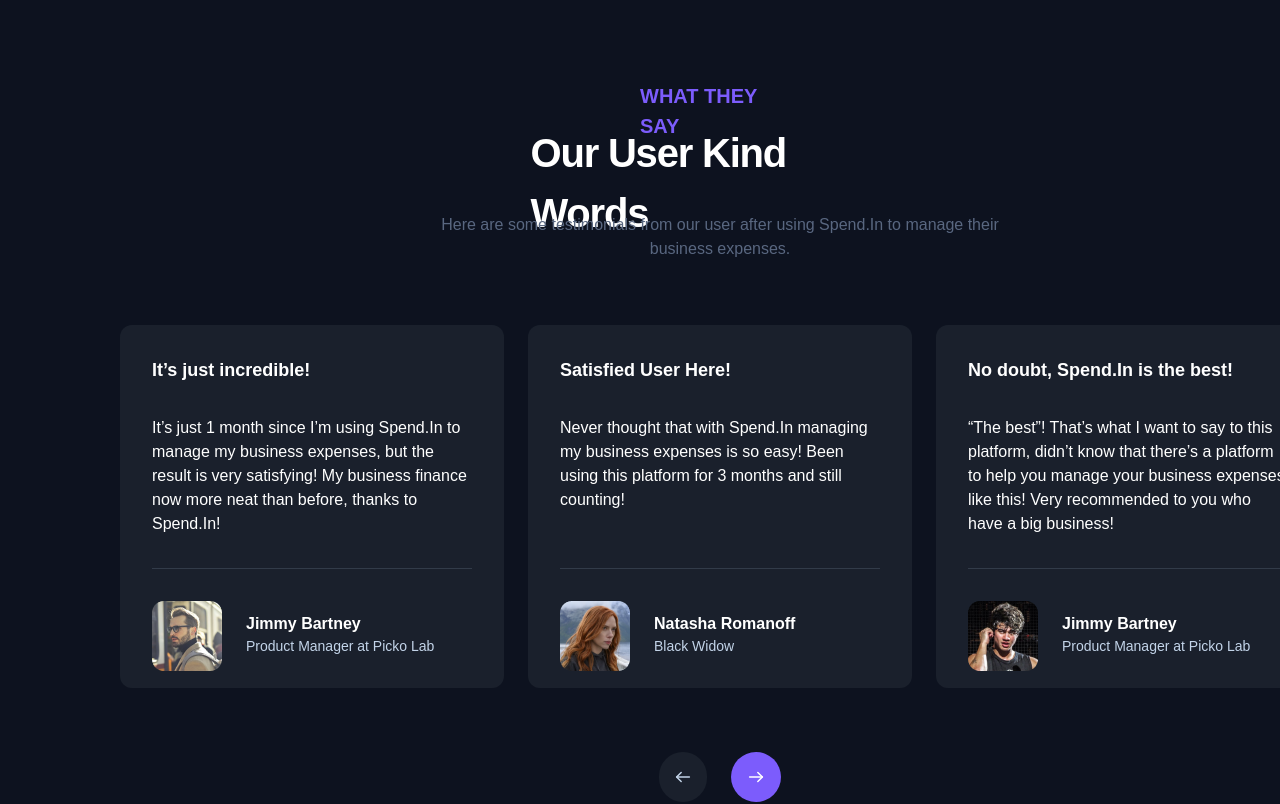
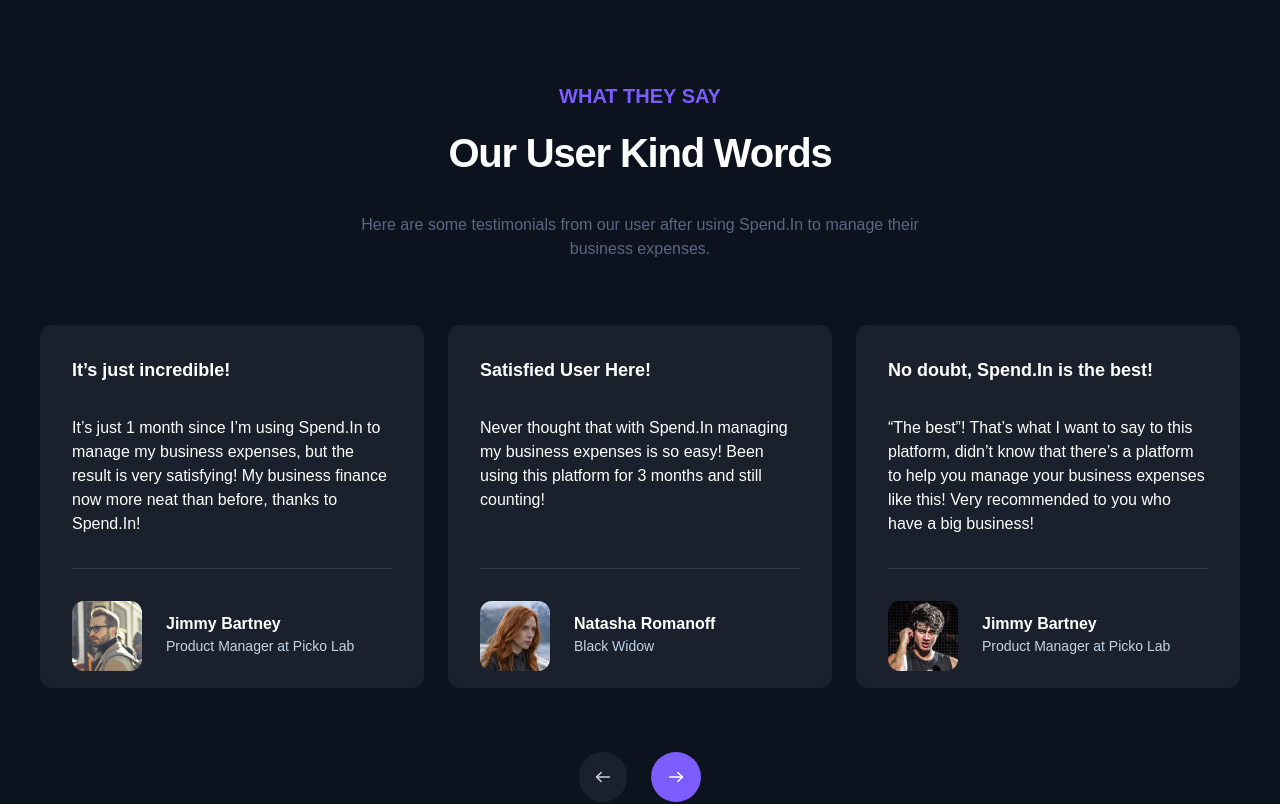
Before and after one commit to elonmelonm/spending-management-landing-page, a React (Vite) app: page / in a window 1280 px wide. Shown: the part 6460-7264 px from the top of the page. Built offline with nearby package versions, Linux system fonts and the light colour scheme.

Commit message:
fix testimonials section style

```diff
--- a/src/components/TestimonialsSection.jsx
+++ b/src/components/TestimonialsSection.jsx
@@ -8,13 +8,13 @@
 
 const TestimonialsSection = () => {
     return (
-        <section className="w-[1440px] h-[890px] relative bg-secondary-700 flex flex-col">
-            <div className="flex flex-col w-[568px] h-[186px] absolute items-center justify-center top-[120px] left-[436px] gap-6">
-                <div className="w-[379px] h-[186px] flex flex-col items-center justify-center  gap-3">
-                    <span className="w-[160px] h-[30px] text-primary-500 font-semibold text-[20px]">
+        <section className="w-full h-[967px] p-[120px] items-center relative bg-secondary-700 flex flex-col gap-16">
+            <div className="flex flex-col w-[568px] h-[186px] items-center justify-center gap-6">
+                <div className="w-[459px] h-[186px] flex flex-col items-center justify-center  gap-3">
+                    <span className="w-full h-[30px] text-center text-primary-500 font-semibold text-[20px]">
                         WHAT THEY SAY
                     </span>
-                    <span className="w-[379px] h-[60px] text-primary-0 font-bold text-[40px] tracking-[-0.03em]">
+                    <span className="w-full h-[60px] text-center text-primary-0 font-bold text-[40px] tracking-[-0.03em]">
                         Our User Kind Words
                     </span>
                 </div>
@@ -22,8 +22,7 @@
                     Here are some testimonials from our user after using Spend.In to manage their business  expenses.
                 </div>
             </div>
-
-            <div className="flex flex-row w-[1200px] h-[363px] absolute top-[370px] left-[120px] gap-6">
+            <div className="flex flex-row w-[1200px] h-[363px] gap-6">
                 <div className="flex flex-col w-[384px] p-8 h-[363px] rounded-[12px] bg-secondary-500 gap-8">
                     <span className="w-[320px] h-[27px] text-[18px] font-semibold text-primary-0 pb-4 ">
                         It’s just incredible!
@@ -31,9 +30,7 @@
                     <span className="w-[320px] h-[120px] text-[16px] font-medium text-primary-0 pb-[34px] ">
                         It’s just 1 month since I’m using Spend.In to manage my business expenses, but the result is very satisfying! My business finance now more neat than before, thanks to Spend.In!
                     </span>
-
                     <div class="w-[320px] h-0 left-8 top-[229px] opacity-20 border-t border-[#90A3BF]"></div>
-
                     <div className="flex gap-6 items-center">
                         <span>
                             <img src={Image1} alt="" />
@@ -48,7 +45,6 @@
                         </div>
                     </div>
                 </div>
-
                 <div className="flex flex-col w-[384px] p-8 h-[363px] rounded-[12px] bg-secondary-500 gap-8">
                     <span className="w-[320px] h-[27px] text-[18px] font-semibold text-primary-0 pb-4 ">
                         Satisfied User Here!
@@ -56,9 +52,7 @@
                     <span className="w-[320px] h-[120px] text-[16px] font-medium text-primary-0 pb-[34px] ">
                         Never thought that with Spend.In managing my business expenses is so easy! Been using this platform for 3 months and still counting!
                     </span>
-
                     <div class=" w-[320px] h-0 left-8 top-[229px] opacity-20 border-t border-[#90A3BF]"></div>
-
                     <div className="flex gap-6 items-center">
                         <span>
                             <img src={Image2} alt="" />
@@ -73,7 +67,6 @@
                         </div>
                     </div>
                 </div>
-
                 <div className="flex flex-col w-[384px] p-8 h-[363px] rounded-[12px] bg-secondary-500 gap-8">
                     <span className="w-[320px] h-[27px] text-[18px] font-semibold text-primary-0 pb-4 ">
                         No doubt, Spend.In is the best!
@@ -99,24 +92,19 @@
                     </div>
                 </div>
             </div>
-
-
-            <div className="flex flex-row w-[122px] h-[50px]  absolute top-[797px] left-[659px] gap-6">
+            <div className="flex flex-row w-[122px] h-[50px] gap-6">
                 <button>
                     <svg width="48" height="50" viewBox="0 0 48 50" fill="none" xmlns="http://www.w3.org/2000/svg">
-                        <rect width="48" height="50" rx="24" fill="#1A202C"/>
-                        <path d="M22.1775 20.4473L17.625 24.9998L22.1775 29.5523" stroke="#C3D4E9" stroke-width="1.5" stroke-miterlimit="10" stroke-linecap="round" stroke-linejoin="round"/>
-                        <path d="M30.3749 25H17.7524" stroke="#C3D4E9" stroke-width="1.5" stroke-miterlimit="10" stroke-linecap="round" stroke-linejoin="round"/>
+                        <rect width="48" height="50" rx="24" fill="#1A202C" />
+                        <path d="M22.1775 20.4473L17.625 24.9998L22.1775 29.5523" stroke="#C3D4E9" stroke-width="1.5" stroke-miterlimit="10" stroke-linecap="round" stroke-linejoin="round" />
+                        <path d="M30.3749 25H17.7524" stroke="#C3D4E9" stroke-width="1.5" stroke-miterlimit="10" stroke-linecap="round" stroke-linejoin="round" />
                     </svg>
-
                 </button>
                 <button className="flex w-[50px] h-[50px] bg-primary-500 justify-center items-center rounded-full ">
                     <svg width="18" height="18" viewBox="0 0 18 18" fill="none" xmlns="http://www.w3.org/2000/svg">
-                        <path d="M10.8225 4.44727L15.375 8.99977L10.8225 13.5523" stroke="white" stroke-width="1.5" stroke-miterlimit="10" stroke-linecap="round" stroke-linejoin="round"/>
-                        <path d="M2.625 9H15.2475" stroke="white" stroke-width="1.5" stroke-miterlimit="10" stroke-linecap="round" stroke-linejoin="round"/>
+                        <path d="M10.8225 4.44727L15.375 8.99977L10.8225 13.5523" stroke="white" stroke-width="1.5" stroke-miterlimit="10" stroke-linecap="round" stroke-linejoin="round" />
+                        <path d="M2.625 9H15.2475" stroke="white" stroke-width="1.5" stroke-miterlimit="10" stroke-linecap="round" stroke-linejoin="round" />
                     </svg>
-
-
                 </button>
             </div>
         </section>
```
